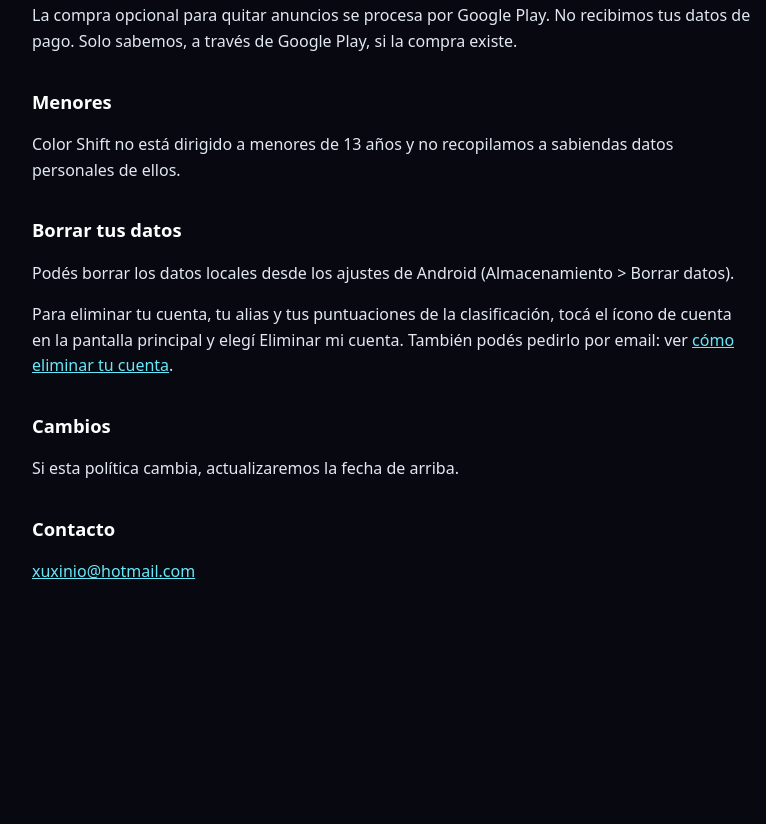
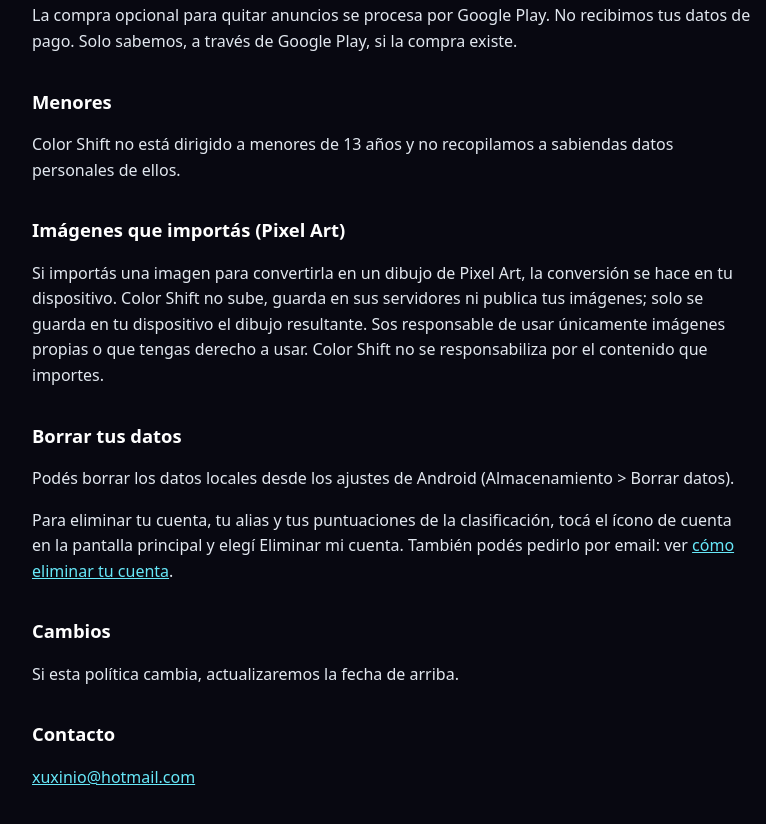
Before and after one commit to xuxinio/xuxinio.github.io, a plain HTML site: page privacy.html in a window 1280 px wide. Shown: the part 1120-1944 px from the top of the page, without its empty margins (248-1014 px from the left). Before the commit the page ends 1785 px from the top, so only its background shows below. Drawn offline with Linux system fonts and the light colour scheme.

Commit message:
Privacidad: imágenes importadas en Pixel Art se procesan en el dispositivo
Co-Authored-By: Claude Sonnet 5.5 <noreply@anthropic.com>
Claude-Session: https://claude.ai/code/session_01Hq9EjsDQ8PRiLUC31M71Hz

```diff
--- a/privacy.html
+++ b/privacy.html
@@ -39,6 +39,9 @@
   <h2>Menores</h2>
   <p>Color Shift no está dirigido a menores de 13 años y no recopilamos a sabiendas datos personales de ellos.</p>
 
+  <h2>Imágenes que importás (Pixel Art)</h2>
+  <p>Si importás una imagen para convertirla en un dibujo de Pixel Art, la conversión se hace en tu dispositivo. Color Shift no sube, guarda en sus servidores ni publica tus imágenes; solo se guarda en tu dispositivo el dibujo resultante. Sos responsable de usar únicamente imágenes propias o que tengas derecho a usar. Color Shift no se responsabiliza por el contenido que importes.</p>
+
   <h2>Borrar tus datos</h2>
   <p>Podés borrar los datos locales desde los ajustes de Android (Almacenamiento &gt; Borrar datos).</p>
   <p>Para eliminar tu cuenta, tu alias y tus puntuaciones de la clasificación, tocá el ícono de cuenta en la pantalla principal y elegí Eliminar mi cuenta. También podés pedirlo por email: ver <a href="eliminar-cuenta.html">cómo eliminar tu cuenta</a>.</p>
```
